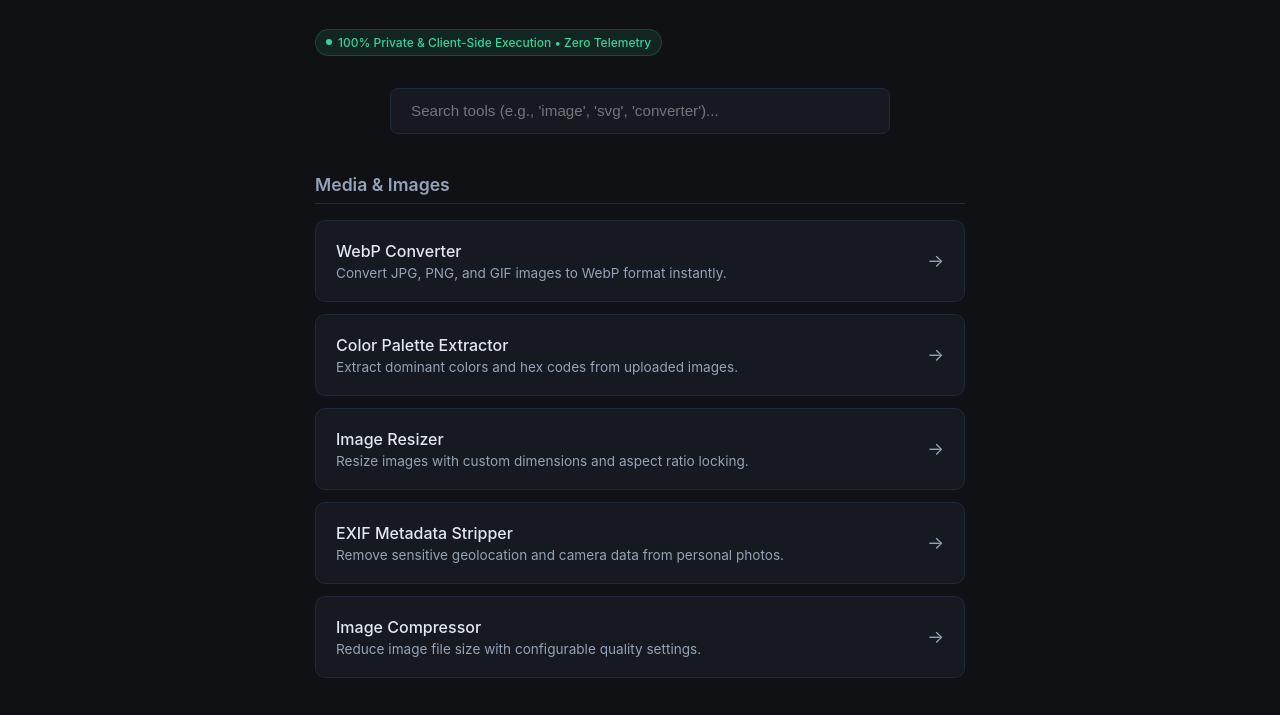
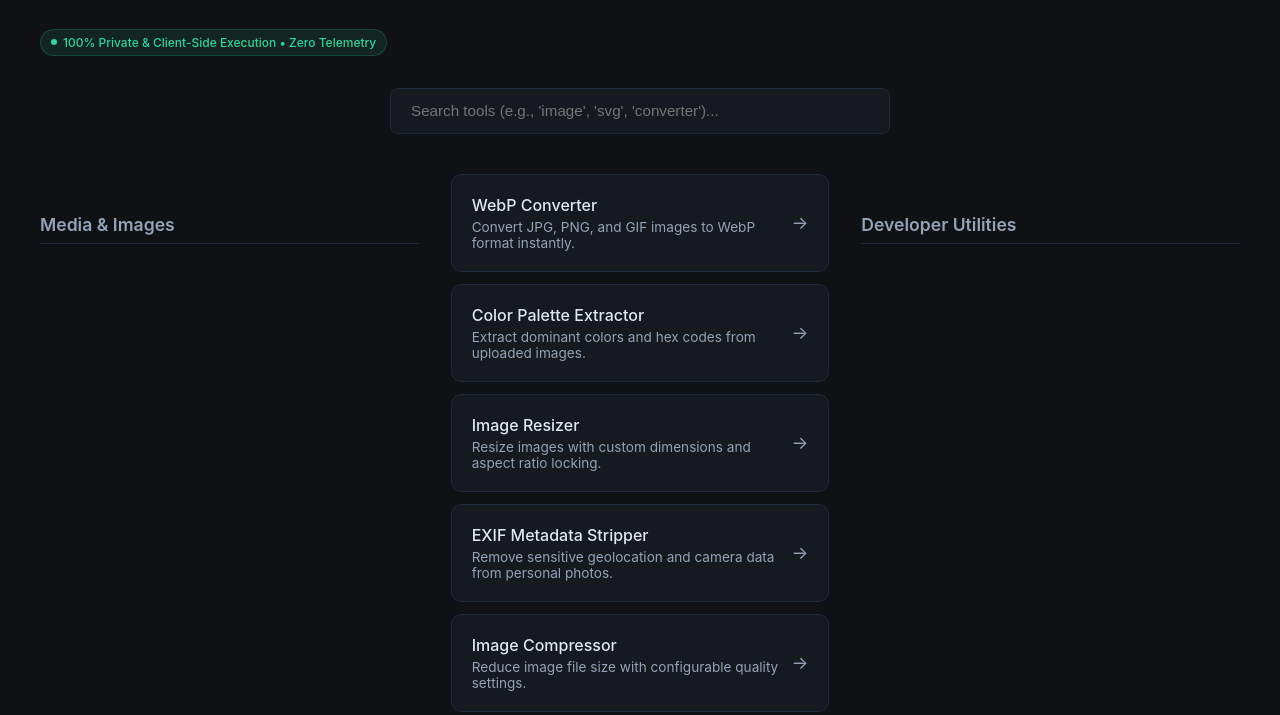
Before and after one commit to Kaldesic/atelier, a plain HTML site: page index.html in a window 1280 px wide. Shown: the part 96-811 px from the top of the page. Drawn offline with Linux system fonts and the light colour scheme.

Commit message:
Update main.css

```diff
--- a/css/main.css
+++ b/css/main.css
@@ -31,7 +31,7 @@ body {
 }
 
 .container {
-  max-width: 650px;
+  max-width: 1200px;
   width: 100%;
   margin: 0 auto;
 }
@@ -646,3 +646,21 @@ footer a:hover {
   opacity: 0.5;
   pointer-events: none;
 }
+
+/* Mobilni prikaži (po defaultu): 1 kolona */
+#app-root {
+  display: flex;
+  flex-direction: column;
+  gap: 1.5rem;
+}
+
+/* Desktop prikaz (ekrani širi od 768px): Kolone jedna pored druge */
+@media (min-width: 768px) {
+  #app-root {
+    display: grid;
+    /* Automatski kreira kolone širine min 320px */
+    grid-template-columns: repeat(auto-fit, minmax(320px, 1fr));
+    align-items: start;
+    gap: 2rem;
+  }
+}
```
